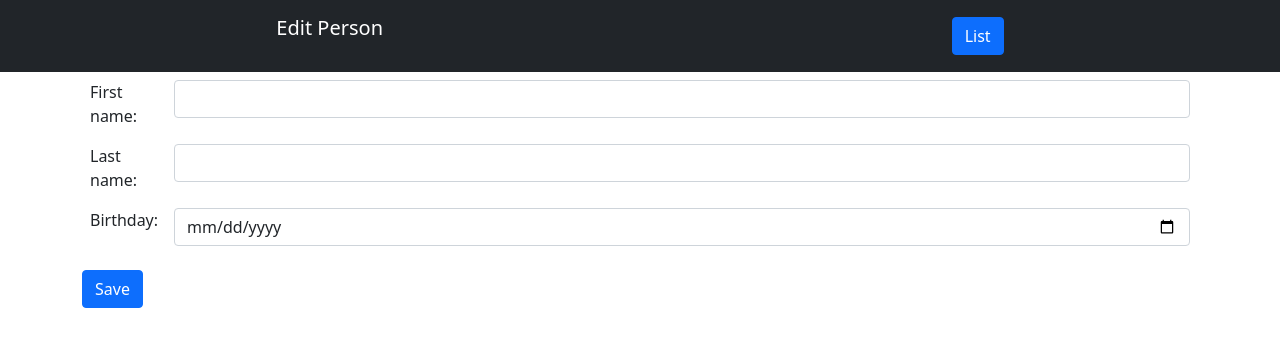
After one commit to LucRome/verteilte-systeme, a Django app: template src/backend/templates/pages/edit_person.html in a window 1280 px wide. The commit adds this page. Shown: the top 347 px of the page. Run offline with Django 4.2, Linux system fonts and the light colour scheme; the template is opened without the code that fills it: values that come from a table or form of the project are taken from there, others are empty; some libraries are stand-ins or nearby versions.

Commit message:
Add option to edit a person

```diff
--- a/src/backend/birthday_db/urls.py
+++ b/src/backend/birthday_db/urls.py
@@ -4,5 +4,6 @@ from django.urls import path
 urlpatterns = [
     path('page<int:page>', person_list, name='person_list'),
     path('new', new_person, name='new_person'),
-    path('delete/<int:id>', delete_person, name='delete_person')
+    path('delete/<int:id>', delete_person, name='delete_person'),
+    path('edit/<int:id>', edit_person, name='edit_person'),
 ]
--- /dev/null
+++ b/src/backend/templates/pages/edit_person.html
@@ -0,0 +1,28 @@
+{% extends "base.html" %}
+
+{% comment %}
+    Edit a Person
+    params:
+        form: Person Form
+        person_id: Person id
+        update_success: update success
+{% endcomment %}
+
+{% block page_title %}Edit Person{% endblock page_title %}
+
+{% block nav_links %}
+    <a href="{% url 'person_list' page=1 %}" class="btn btn-primary float-end">
+        List
+    </a>
+{% endblock nav_links %}
+
+{% block content %}
+    {# success message #}
+    {% if update_success %}
+        <div class="alert alert-success justify-content-evenly align-content-center">
+            <b class="align-self-center">Edit successfull</b>
+        </div>
+    {% endif %}
+
+    {% include 'components/form.html' with form=form method="post" msg="Save" %}
+{% endblock content %}
--- a/src/backend/templates/pages/person_list.html
+++ b/src/backend/templates/pages/person_list.html
@@ -36,6 +36,7 @@
                     <td>{{person.last_name}}</td>
                     <td>{{person.birthday}}</td>
                     <td>
+                        <a href="{% url 'edit_person' id=person.id %}" class="btn-sm btn-primary">Edit</a>
                         <a href="{% url 'delete_person' id=person.id %}" class="btn-sm btn-danger">Delete</a>
                     </td>
                 </tr>
```
Also changed, not shown: src/backend/birthday_db/views.py (+22 -0 lines).
